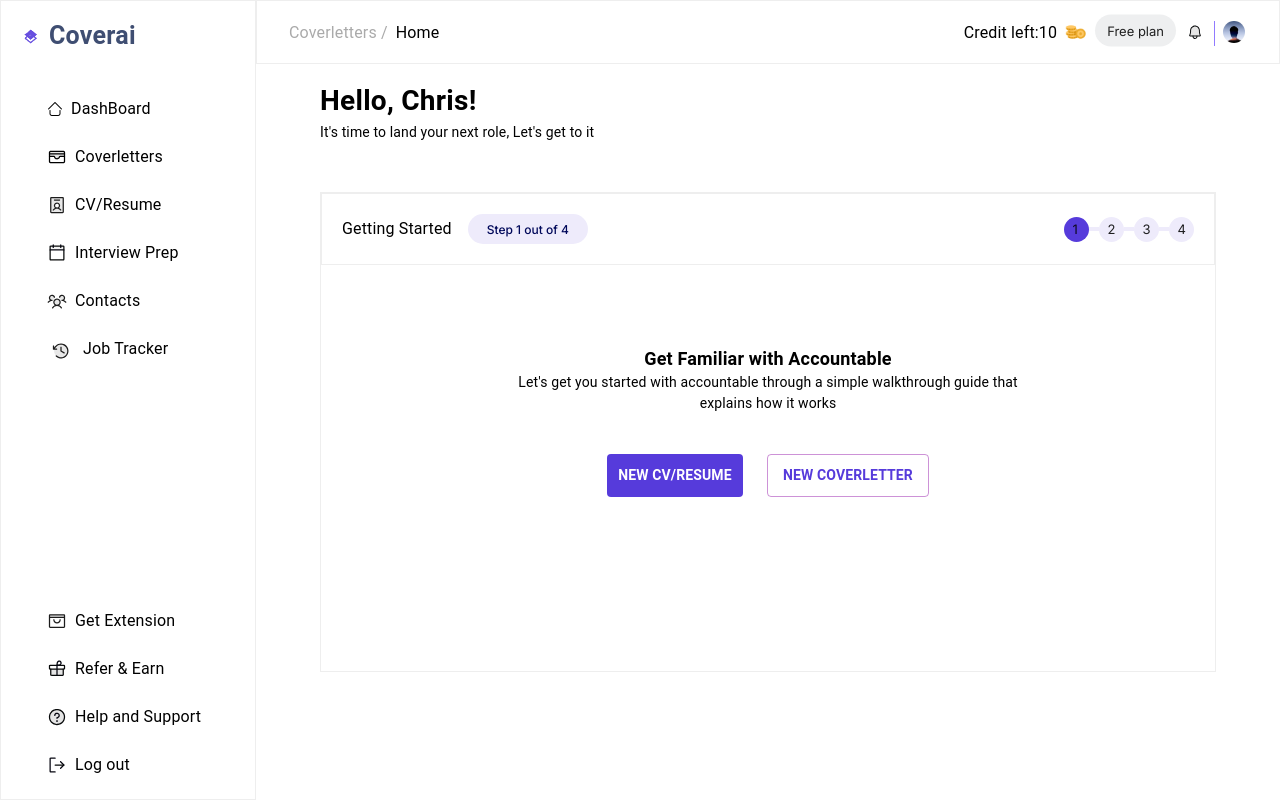
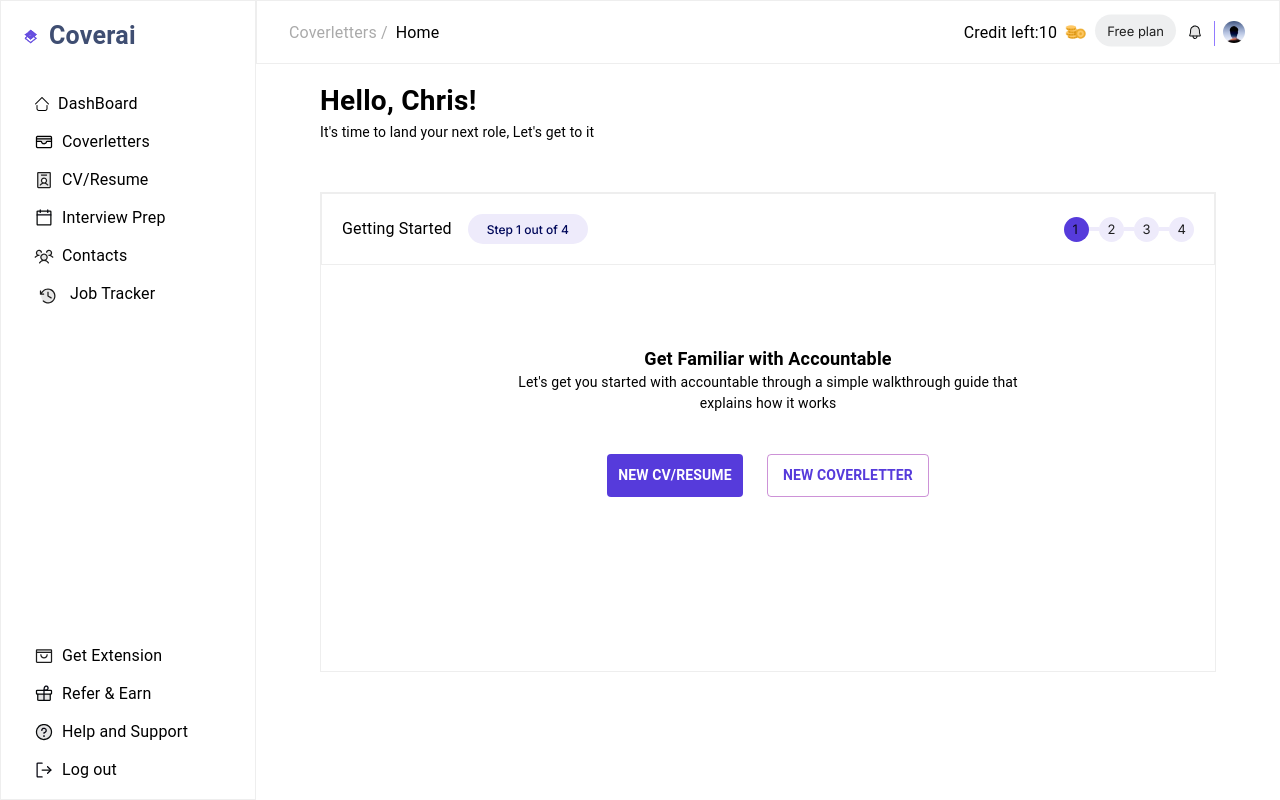
Before and after one commit to wisdom209/landingPage, a React (Vite) app: page / in a window 1280 px wide. Built offline with nearby package versions, Linux system fonts and the light colour scheme.

Commit message:
initial commit

```diff
--- a/src/App.jsx
+++ b/src/App.jsx
@@ -9,13 +9,15 @@ function SideItem({ name, translate, icon, active, setActive }) {
 		marginRight: '8px',
 		marginLeft: '25px',
 		translate: '0px -2px',
-		borderRadius: '3px'
-
+		borderRadius: '3px',
+		padding: '3px'
 	}
 	const activeStyle = {
 		marginLeft: '25px',
 		borderRadius: '3px',
+		paddingLeft: '-5px',
 		marginRight: '8px',
+		padding: '3px',
 		filter: "invert(9%) sepia(99%) saturate(5630%) hue-rotate(246deg) brightness(111%) contrast(148%)",
 		color: "#563BDB",
 		background: '#EEEBFB',
@@ -23,7 +25,7 @@ function SideItem({ name, translate, icon, active, setActive }) {
 	}
 
 	return (<ListItem disablePadding>
-		<ListItemButton disableRipple
+		<ListItemButton disableRipple disableGutters disablePadding disableTouchRipple
 			onClick={() => {
 				setActive(prev => {
 					const newState = {}
```
